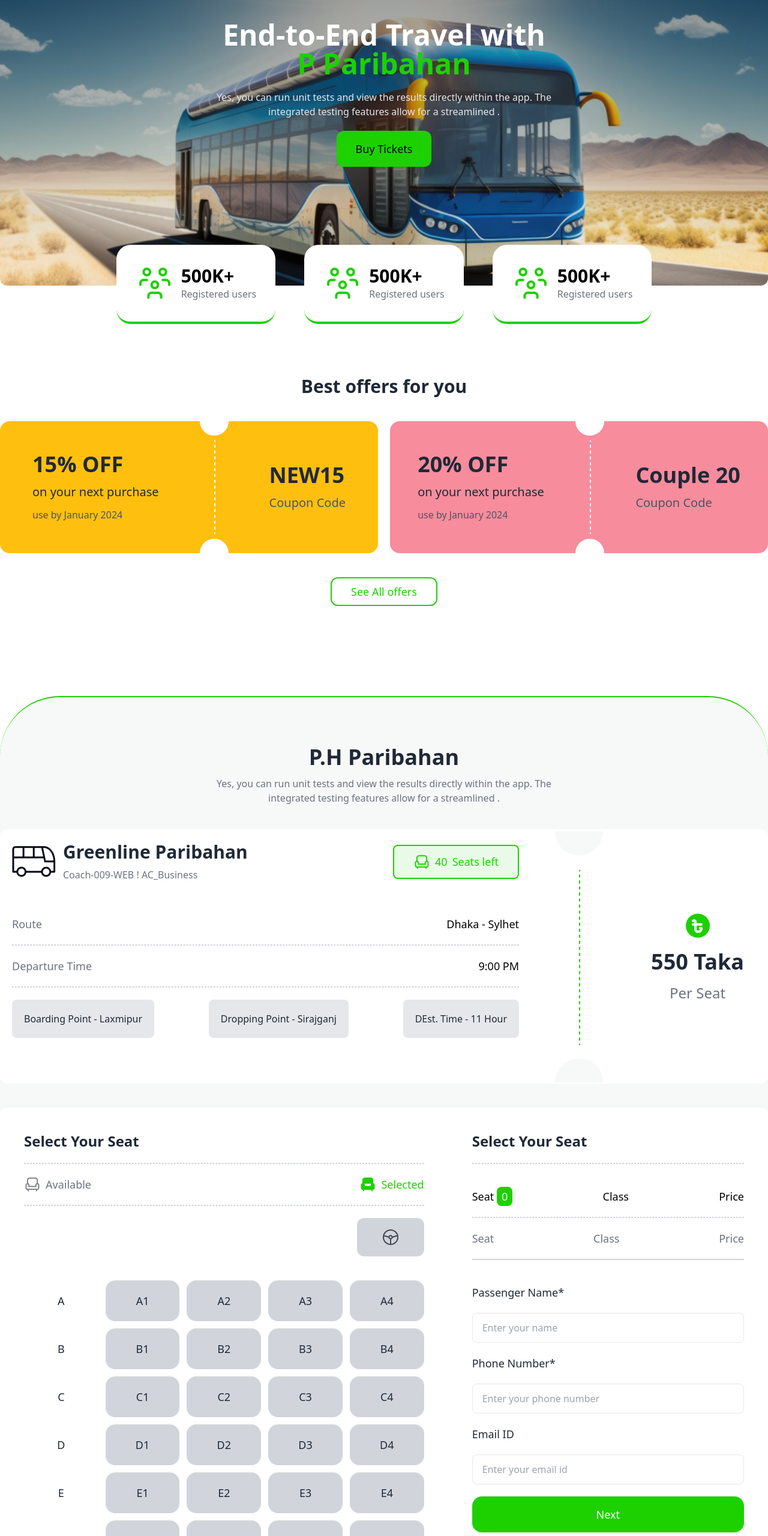
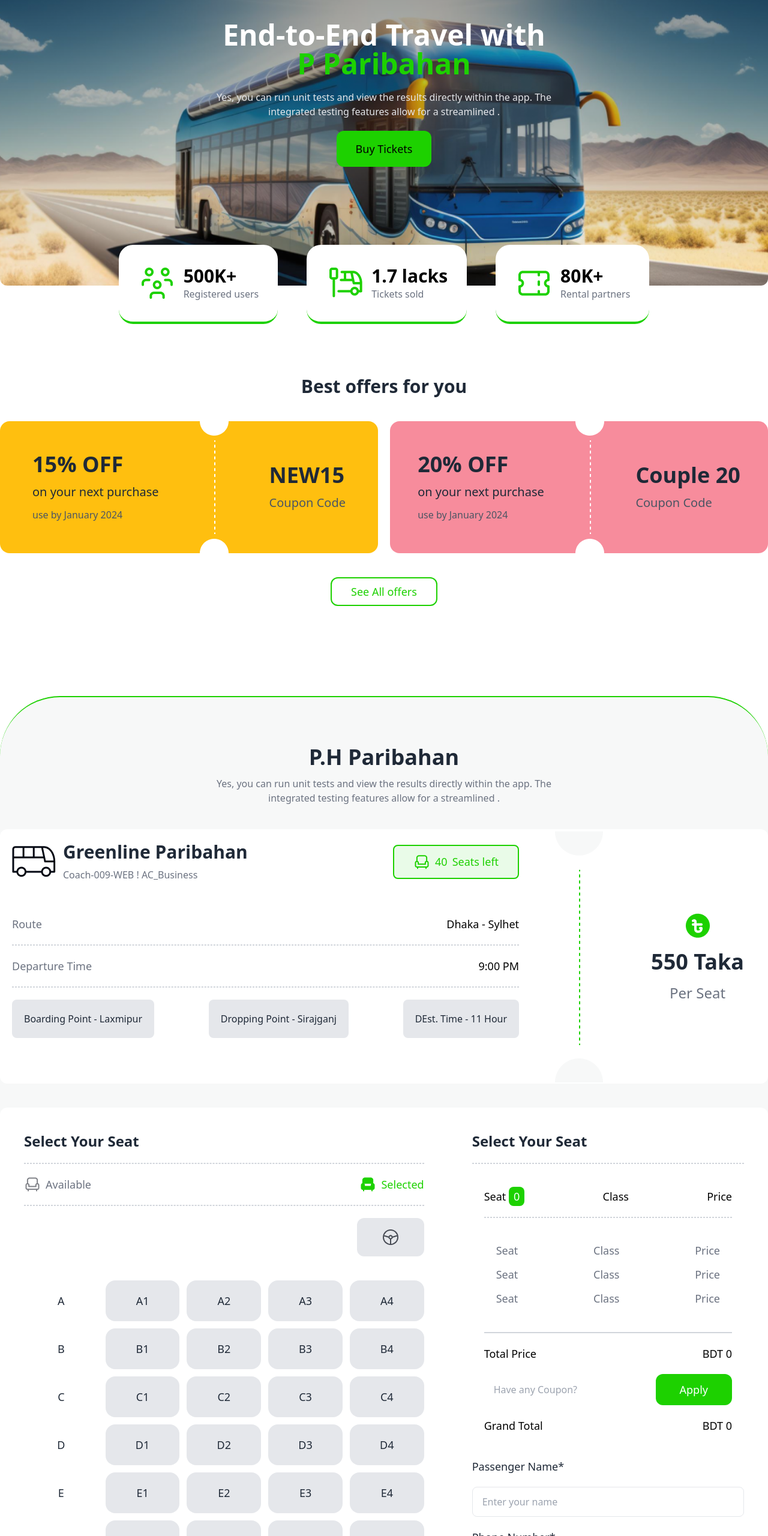
Before and after one commit to sujonahmedsr/B9A5-Smart-Ticketing, a plain HTML site: page index.html in a window 1280 px wide. Shown: the part 240-2800 px from the top of the page at 60% size. Drawn offline with nearby package versions, Linux system fonts and the light colour scheme.

Commit message:
finaly done the website design

```diff
--- a/index.html
+++ b/index.html
@@ -91,7 +91,8 @@
                     <p class="mb-5 text-gray-200">Yes, you can run unit tests and view the results directly within the
                         app. The integrated testing features allow for a streamlined .</p>
                     <button
-                        class="text-black font-medium text-lg px-8 py-4 rounded-xl hover:bg-bgTrans hover:text-white transition duration-300 bg-primaryColor">Buy Tickets</button>
+                        class="text-black font-medium text-lg px-8 py-4 rounded-xl hover:bg-bgTrans hover:text-white transition duration-300 bg-primaryColor">Buy
+                        Tickets</button>
                 </div>
                 <div class="absolute -bottom-16 flex justify-between gap-12 items-center">
                     <div
@@ -104,18 +105,18 @@
                     </div>
                     <div
                         class="bg-white text-black flex items-center rounded-3xl p-8 space-x-3  border-b-4 border-[#1DD100]">
-                        <img src="images/people.png" alt="">
+                        <img src="images/stoppage.png" alt="">
                         <div class="text-start">
-                            <h1 class="font-bold text-3xl">500K+</h1>
-                            <p class="text-gray-500">Registered users</p>
+                            <h1 class="font-bold text-3xl">1.7 lacks</h1>
+                            <p class="text-gray-500">Tickets sold</p>
                         </div>
                     </div>
                     <div
                         class="bg-white text-black flex items-center rounded-3xl p-8 space-x-3  border-b-4 border-[#1DD100]">
-                        <img src="images/people.png" alt="">
+                        <img src="images/ticket-cupon.png" alt="">
                         <div class="text-start">
-                            <h1 class="font-bold text-3xl">500K+</h1>
-                            <p class="text-gray-500">Registered users</p>
+                            <h1 class="font-bold text-3xl">80K+</h1>
+                            <p class="text-gray-500">Rental partners</p>
                         </div>
                     </div>
                 </div>
@@ -162,7 +163,8 @@
         <section class="py-10 border-t-2 border-primaryColor bg-[#F7F8F8] rounded-[100px] w-full">
             <div class="max-w-xl m-auto text-center space-y-3 pt-10">
                 <h1 class="text-4xl font-bold">P.H Paribahan</h1>
-                <p class="text-gray-500">Yes, you can run unit tests and view the results directly within the app. The integrated testing
+                <p class="text-gray-500">Yes, you can run unit tests and view the results directly within the app. The
+                    integrated testing
                     features allow for a streamlined .</p>
             </div>
             <div class="container m-auto my-10">
@@ -176,7 +178,9 @@
                                     <p class="text-gray-500">Coach-009-WEB ! AC_Business</p>
                                 </div>
                             </div>
-                            <button class="flex gap-2 items-center text-lg font-medium bg-bgTrans px-8 py-3 text-primaryColor border-2 border-primaryColor rounded-lg"><img src="images/seat-green.png" alt=""><span id="totalSeat">40</span>Seats left</button>
+                            <button
+                                class="flex gap-2 items-center text-lg font-medium bg-bgTrans px-8 py-3 text-primaryColor border-2 border-primaryColor rounded-lg"><img
+                                    src="images/seat-green.png" alt=""><span id="totalSeat">40</span>Seats left</button>
                         </div>
                         <div class="w-full my-14">
                             <div class="flex justify-between items-center">
@@ -210,80 +214,92 @@
                         <h3 class="text-2xl font-semibold">Select Your Seat</h3>
                         <div class="border-[1px] border-dashed border-gray-300 my-5"></div>
                         <div class="flex justify-between items-center">
-                            <h3 class="flex gap-2 text-gray-500 text-lg font-medium"><img src="images/seat-gray.png" alt="">Available</h3>
-                        <h3 class="flex gap-2 text-primaryColor text-lg font-medium"><img src="images/seat-green-filled.png" alt="">Selected</h3>
+                            <h3 class="flex gap-2 text-gray-500 text-lg font-medium"><img src="images/seat-gray.png"
+                                    alt="">Available</h3>
+                            <h3 class="flex gap-2 text-primaryColor text-lg font-medium"><img
+                                    src="images/seat-green-filled.png" alt="">Selected</h3>
                         </div>
                         <div class="border-[1px] border-dashed border-gray-300 my-5"></div>
                         <div class="flex justify-end">
-                            <img class="px-10 py-4 bg-gray-300 rounded-xl" src="images/estering.svg" alt="">
+                            <img class="px-10 py-4 bg-gray-200 rounded-xl" src="images/estering.svg" alt="">
                         </div>
                         <div class="grid grid-cols-5 gap-3 my-10 items-center text-lg font-medium">
                             <button>A</button>
-                            <button class="bg-gray-300 text-center p-5 rounded-2xl">A1</button>
-                            <button class="bg-gray-300 text-center p-5 rounded-2xl">A2</button>
-                            <button class="bg-gray-300 text-center p-5 rounded-2xl">A3</button>
-                            <button class="bg-gray-300 text-center p-5 rounded-2xl">A4</button>
+                            <button class="bg-gray-200 text-center p-5 rounded-2xl">A1</button>
+                            <button class="bg-gray-200 text-center p-5 rounded-2xl">A2</button>
+                            <button class="bg-gray-200 text-center p-5 rounded-2xl">A3</button>
+                            <button class="bg-gray-200 text-center p-5 rounded-2xl">A4</button>
                             <button>B</button>
-                            <button class="bg-gray-300 text-center p-5 rounded-2xl">B1</button>
-                            <button class="bg-gray-300 text-center p-5 rounded-2xl">B2</button>
-                            <button class="bg-gray-300 text-center p-5 rounded-2xl">B3</button>
-                            <button class="bg-gray-300 text-center p-5 rounded-2xl">B4</button>
+                            <button class="bg-gray-200 text-center p-5 rounded-2xl">B1</button>
+                            <button class="bg-gray-200 text-center p-5 rounded-2xl">B2</button>
+                            <button class="bg-gray-200 text-center p-5 rounded-2xl">B3</button>
+                            <button class="bg-gray-200 text-center p-5 rounded-2xl">B4</button>
                             <button>C</button>
-                            <button class="bg-gray-300 text-center p-5 rounded-2xl">C1</button>
-                            <button class="bg-gray-300 text-center p-5 rounded-2xl">C2</button>
-                            <button class="bg-gray-300 text-center p-5 rounded-2xl">C3</button>
-                            <button class="bg-gray-300 text-center p-5 rounded-2xl">C4</button>
+                            <button class="bg-gray-200 text-center p-5 rounded-2xl">C1</button>
+                            <button class="bg-gray-200 text-center p-5 rounded-2xl">C2</button>
+                            <button class="bg-gray-200 text-center p-5 rounded-2xl">C3</button>
+                            <button class="bg-gray-200 text-center p-5 rounded-2xl">C4</button>
                             <button>D</button>
-                            <button class="bg-gray-300 text-center p-5 rounded-2xl">D1</button>
-                            <button class="bg-gray-300 text-center p-5 rounded-2xl">D2</button>
-                            <button class="bg-gray-300 text-center p-5 rounded-2xl">D3</button>
-                            <button class="bg-gray-300 text-center p-5 rounded-2xl">D4</button>
+                            <button class="bg-gray-200 text-center p-5 rounded-2xl">D1</button>
+                            <button class="bg-gray-200 text-center p-5 rounded-2xl">D2</button>
+                            <button class="bg-gray-200 text-center p-5 rounded-2xl">D3</button>
+                            <button class="bg-gray-200 text-center p-5 rounded-2xl">D4</button>
                             <button>E</button>
-                            <button class="bg-gray-300 text-center p-5 rounded-2xl">E1</button>
-                            <button class="bg-gray-300 text-center p-5 rounded-2xl">E2</button>
-                            <button class="bg-gray-300 text-center p-5 rounded-2xl">E3</button>
-                            <button class="bg-gray-300 text-center p-5 rounded-2xl">E4</button>
+                            <button class="bg-gray-200 text-center p-5 rounded-2xl">E1</button>
+                            <button class="bg-gray-200 text-center p-5 rounded-2xl">E2</button>
+                            <button class="bg-gray-200 text-center p-5 rounded-2xl">E3</button>
+                            <button class="bg-gray-200 text-center p-5 rounded-2xl">E4</button>
                             <button>F</button>
-                            <button class="bg-gray-300 text-center p-5 rounded-2xl">F1</button>
-                            <button class="bg-gray-300 text-center p-5 rounded-2xl">F2</button>
-                            <button class="bg-gray-300 text-center p-5 rounded-2xl">F3</button>
-                            <button class="bg-gray-300 text-center p-5 rounded-2xl">F4</button>
+                            <button class="bg-gray-200 text-center p-5 rounded-2xl">F1</button>
+                            <button class="bg-gray-200 text-center p-5 rounded-2xl">F2</button>
+                            <button class="bg-gray-200 text-center p-5 rounded-2xl">F3</button>
+                            <button class="bg-gray-200 text-center p-5 rounded-2xl">F4</button>
                             <button>G</button>
-                            <button class="bg-gray-300 text-center p-5 rounded-2xl">G1</button>
-                            <button class="bg-gray-300 text-center p-5 rounded-2xl">G2</button>
-                            <button class="bg-gray-300 text-center p-5 rounded-2xl">G3</button>
-                            <button class="bg-gray-300 text-center p-5 rounded-2xl">G4</button>
+                            <button class="bg-gray-200 text-center p-5 rounded-2xl">G1</button>
+                            <button class="bg-gray-200 text-center p-5 rounded-2xl">G2</button>
+                            <button class="bg-gray-200 text-center p-5 rounded-2xl">G3</button>
+                            <button class="bg-gray-200 text-center p-5 rounded-2xl">G4</button>
                             <button>H</button>
-                            <button class="bg-gray-300 text-center p-5 rounded-2xl">H1</button>
-                            <button class="bg-gray-300 text-center p-5 rounded-2xl">H2</button>
-                            <button class="bg-gray-300 text-center p-5 rounded-2xl">H3</button>
-                            <button class="bg-gray-300 text-center p-5 rounded-2xl">H4</button>
+                            <button class="bg-gray-200 text-center p-5 rounded-2xl">H1</button>
+                            <button class="bg-gray-200 text-center p-5 rounded-2xl">H2</button>
+                            <button class="bg-gray-200 text-center p-5 rounded-2xl">H3</button>
+                            <button class="bg-gray-200 text-center p-5 rounded-2xl">H4</button>
                             <button>I</button>
-                            <button class="bg-gray-300 text-center p-5 rounded-2xl">I1</button>
-                            <button class="bg-gray-300 text-center p-5 rounded-2xl">I2</button>
-                            <button class="bg-gray-300 text-center p-5 rounded-2xl">I3</button>
-                            <button class="bg-gray-300 text-center p-5 rounded-2xl">I4</button>
+                            <button class="bg-gray-200 text-center p-5 rounded-2xl">I1</button>
+                            <button class="bg-gray-200 text-center p-5 rounded-2xl">I2</button>
+                            <button class="bg-gray-200 text-center p-5 rounded-2xl">I3</button>
+                            <button class="bg-gray-200 text-center p-5 rounded-2xl">I4</button>
                             <button>J</button>
-                            <button class="bg-gray-300 text-center p-5 rounded-2xl">J1</button>
-                            <button class="bg-gray-300 text-center p-5 rounded-2xl">J2</button>
-                            <button class="bg-gray-300 text-center p-5 rounded-2xl">J3</button>
-                            <button class="bg-gray-300 text-center p-5 rounded-2xl">J4</button>
+                            <button class="bg-gray-200 text-center p-5 rounded-2xl">J1</button>
+                            <button class="bg-gray-200 text-center p-5 rounded-2xl">J2</button>
+                            <button class="bg-gray-200 text-center p-5 rounded-2xl">J3</button>
+                            <button class="bg-gray-200 text-center p-5 rounded-2xl">J4</button>
                         </div>
                     </div>
                     <div class="col-span-5 p-10">
                         <h3 class="text-2xl font-semibold">Select Your Seat</h3>
                         <div class="border-[1px] border-dashed border-gray-300 my-5"></div>
 
-                        <div class="py-5">
+                        <div class="p-5">
                             <div class="flex justify-between items-center text-lg font-medium text-black">
-                                <p>Seat <span id="seat" class="bg-primaryColor px-2 py-1 rounded-lg text-white">0</span></p>
+                                <p>Seat <span id="seat" class="bg-primaryColor px-2 py-1 rounded-lg text-white">0</span>
+                                </p>
                                 <p>Class</p>
                                 <p>Price</p>
                             </div>
                             <div class="border-[1px] border-dashed border-gray-300 my-5"></div>
-
                             <!-- seat booking list container  -->
-                            <div id="boxContainer" class="space-y-2">
+                            <div id="boxContainer" class="space-y-3 p-5 h-[150px] overflow-y-scroll">
+                                <div class="flex justify-between items-center text-lg font-medium text-gray-500">
+                                    <p>Seat</p>
+                                    <p>Class</p>
+                                    <p>Price</p>
+                                </div>
+                                <div class="flex justify-between items-center text-lg font-medium text-gray-500">
+                                    <p>Seat</p>
+                                    <p>Class</p>
+                                    <p>Price</p>
+                                </div>
                                 <div class="flex justify-between items-center text-lg font-medium text-gray-500">
                                     <p>Seat</p>
                                     <p>Class</p>
@@ -293,19 +309,39 @@
 
                             <div class="border-[1px] border-gray-300 my-5"></div>
 
+                            <div class="flex justify-between items-center text-lg font-medium text-black">
+                                <p>Total Price</p>
+                                <p>BDT <span id="totalPrice">0</span></p>
                             </div>
 
-                        <form class="flex flex-col space-y-5">
+                            <div class="w-full flex items-center my-5">
+                                <input class="px-4 py-3 w-full outline-none" placeholder="Have any Coupon?" />
+                                <button
+                                    class="bg-primaryColor px-10 py-3 text-lg font-medium text-white rounded-xl">Apply</button>
+                            </div>
+
+                            <div class="flex justify-between items-center text-lg font-medium text-black">
+                                <p>Grand Total</p>
+                                <p>BDT <span id="GrandTotal">0</span></p>
+                            </div>
+                        </div>
+
+                        <form class="flex flex-col my-5 space-y-5">
                             <label class="font-medium text-lg" for="name">Passenger Name*</label>
-                            <input class="px-4 py-3 border-[1px] border-gray-200 rounded-lg" type="text" id="fname" name="name" placeholder="Enter your name">
+                            <input class="px-4 py-3 border-[1px] border-gray-200 rounded-lg" type="text" id="fname"
+                                name="name" placeholder="Enter your name">
 
                             <label class="font-medium text-lg" for="Number">Phone Number*</label>
-                            <input class="px-4 py-3 border-[1px] border-gray-200 rounded-lg" type="number" id="lname" name="Number" placeholder="Enter your phone number">
+                            <input class="px-4 py-3 border-[1px] border-gray-200 rounded-lg" type="number" id="lname"
+                                name="Number" placeholder="Enter your phone number">
 
                             <label class="font-medium text-lg" for="Email">Email ID</label>
-                            <input class="px-4 py-3 border-[1px] border-gray-200 rounded-lg" type="email" id="lname" name="Email" placeholder="Enter your email id">
+                            <input class="px-4 py-3 border-[1px] border-gray-200 rounded-lg" type="email" id="lname"
+                                name="Email" placeholder="Enter your email id">
 
-                            <input class="w-full bg-primaryColor cursor-pointer py-4 text-white font-medium text-lg rounded-2xl" type="submit" value="Next">
+                            <input
+                                class="w-full bg-primaryColor cursor-pointer py-4 text-white font-medium text-lg rounded-2xl"
+                                type="submit" value="Next">
                             <div class="flex justify-around items-center underline text-gray-500">
                                 <a href="#">Terms and Conditions</a>
                                 <a href="#">Cancellation Policy</a>
@@ -337,9 +373,24 @@
             <nav>
                 <h6 class="footer-title">Social</h6>
                 <div class="grid grid-flow-col gap-4">
-                  <a><svg xmlns="http://www.w3.org/2000/svg" width="24" height="24" viewBox="0 0 24 24" class="fill-current"><path d="M24 4.557c-.883.392-1.832.656-2.828.775 1.017-.609 1.798-1.574 2.165-2.724-.951.564-2.005.974-3.127 1.195-.897-.957-2.178-1.555-3.594-1.555-3.179 0-5.515 2.966-4.797 6.045-4.091-.205-7.719-2.165-10.148-5.144-1.29 2.213-.669 5.108 1.523 6.574-.806-.026-1.566-.247-2.229-.616-.054 2.281 1.581 4.415 3.949 4.89-.693.188-1.452.232-2.224.084.626 1.956 2.444 3.379 4.6 3.419-2.07 1.623-4.678 2.348-7.29 2.04 2.179 1.397 4.768 2.212 7.548 2.212 9.142 0 14.307-7.721 13.995-14.646.962-.695 1.797-1.562 2.457-2.549z"></path></svg></a>
-                  <a><svg xmlns="http://www.w3.org/2000/svg" width="24" height="24" viewBox="0 0 24 24" class="fill-current"><path d="M19.615 3.184c-3.604-.246-11.631-.245-15.23 0-3.897.266-4.356 2.62-4.385 8.816.029 6.185.484 8.549 4.385 8.816 3.6.245 11.626.246 15.23 0 3.897-.266 4.356-2.62 4.385-8.816-.029-6.185-.484-8.549-4.385-8.816zm-10.615 12.816v-8l8 3.993-8 4.007z"></path></svg></a>
-                  <a><svg xmlns="http://www.w3.org/2000/svg" width="24" height="24" viewBox="0 0 24 24" class="fill-current"><path d="M9 8h-3v4h3v12h5v-12h3.642l.358-4h-4v-1.667c0-.955.192-1.333 1.115-1.333h2.885v-5h-3.808c-3.596 0-5.192 1.583-5.192 4.615v3.385z"></path></svg></a>
+                    <a><svg xmlns="http://www.w3.org/2000/svg" width="24" height="24" viewBox="0 0 24 24"
+                            class="fill-current">
+                            <path
+                                d="M24 4.557c-.883.392-1.832.656-2.828.775 1.017-.609 1.798-1.574 2.165-2.724-.951.564-2.005.974-3.127 1.195-.897-.957-2.178-1.555-3.594-1.555-3.179 0-5.515 2.966-4.797 6.045-4.091-.205-7.719-2.165-10.148-5.144-1.29 2.213-.669 5.108 1.523 6.574-.806-.026-1.566-.247-2.229-.616-.054 2.281 1.581 4.415 3.949 4.89-.693.188-1.452.232-2.224.084.626 1.956 2.444 3.379 4.6 3.419-2.07 1.623-4.678 2.348-7.29 2.04 2.179 1.397 4.768 2.212 7.548 2.212 9.142 0 14.307-7.721 13.995-14.646.962-.695 1.797-1.562 2.457-2.549z">
+                            </path>
+                        </svg></a>
+                    <a><svg xmlns="http://www.w3.org/2000/svg" width="24" height="24" viewBox="0 0 24 24"
+                            class="fill-current">
+                            <path
+                                d="M19.615 3.184c-3.604-.246-11.631-.245-15.23 0-3.897.266-4.356 2.62-4.385 8.816.029 6.185.484 8.549 4.385 8.816 3.6.245 11.626.246 15.23 0 3.897-.266 4.356-2.62 4.385-8.816-.029-6.185-.484-8.549-4.385-8.816zm-10.615 12.816v-8l8 3.993-8 4.007z">
+                            </path>
+                        </svg></a>
+                    <a><svg xmlns="http://www.w3.org/2000/svg" width="24" height="24" viewBox="0 0 24 24"
+                            class="fill-current">
+                            <path
+                                d="M9 8h-3v4h3v12h5v-12h3.642l.358-4h-4v-1.667c0-.955.192-1.333 1.115-1.333h2.885v-5h-3.808c-3.596 0-5.192 1.583-5.192 4.615v3.385z">
+                            </path>
+                        </svg></a>
                 </div>
             </nav>
         </div>
```
Lines whose indentation alone changed are shown as unchanged.
